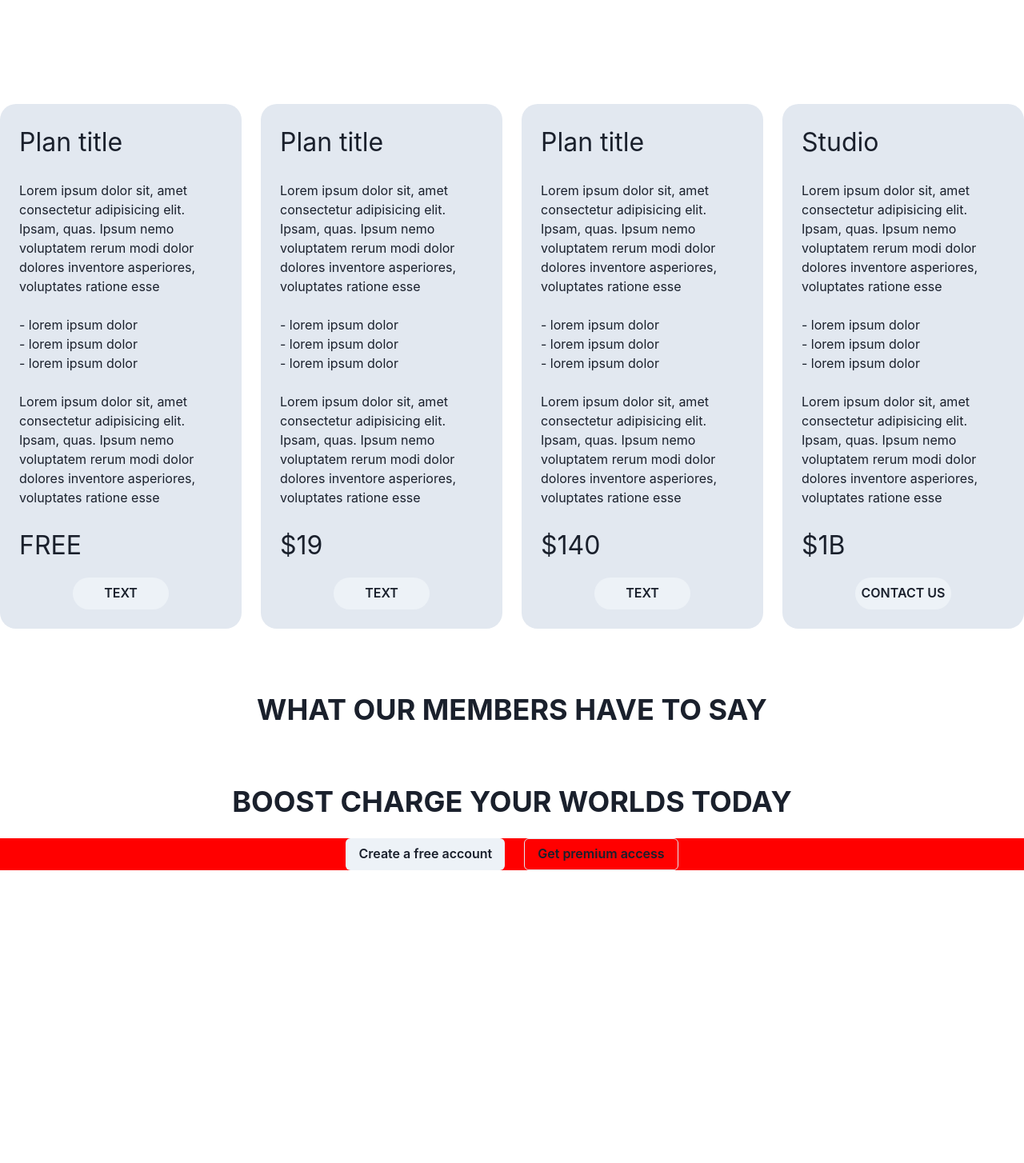
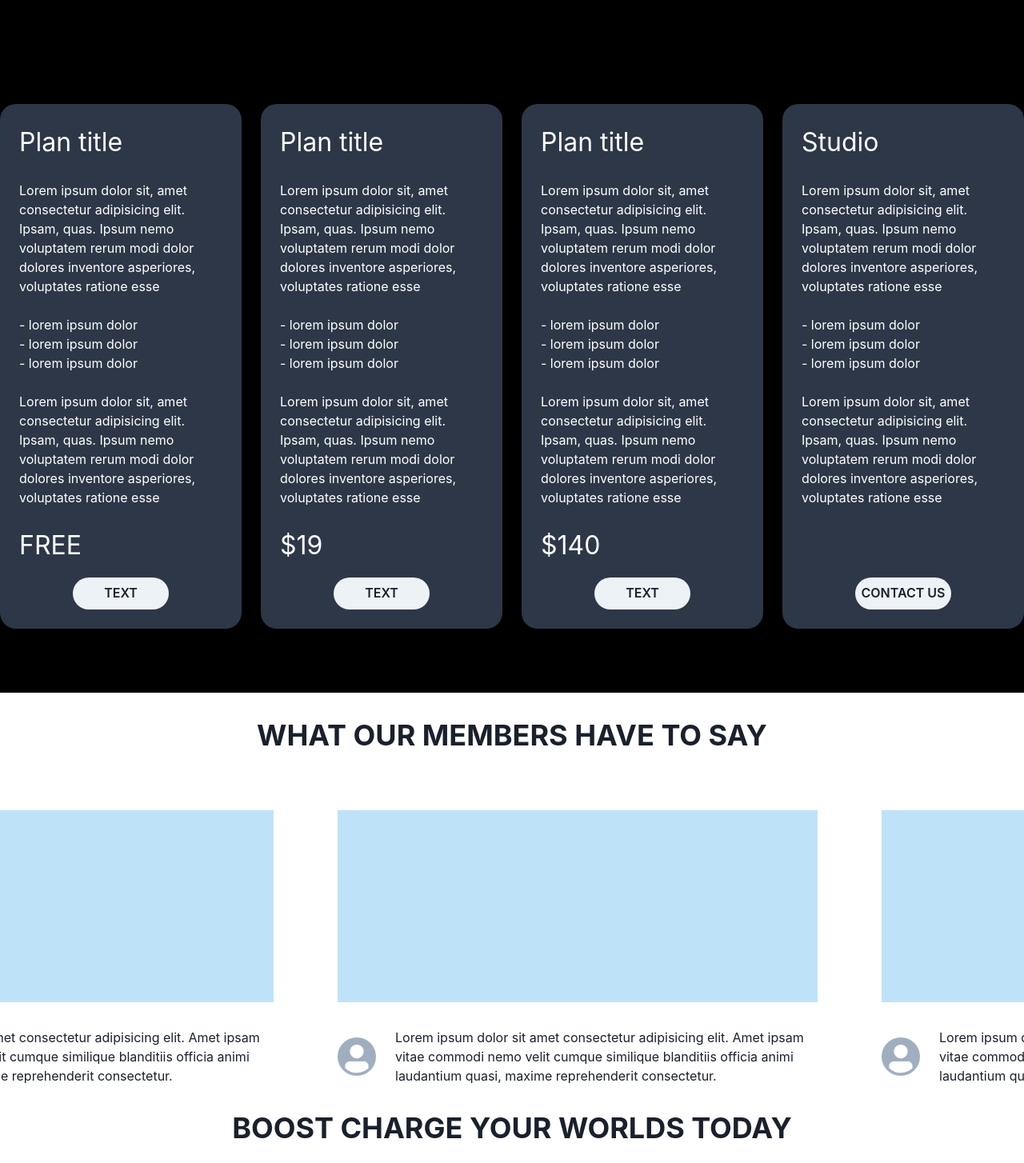
Before and after one commit to jasonLapina/Polypix-v2, a Next.js app: page /plans in a window 1280 px wide. Shown: the part 928-2382 px from the top of the page at 80% size. Before the commit the page ends 2056 px from the top, so only its background shows below. Built offline with nearby package versions, Linux system fonts and the light colour scheme.

Commit message:
add plans testimonial layout

```diff
--- a/components/Plans/PlanItem.js
+++ b/components/Plans/PlanItem.js
@@ -2,7 +2,7 @@ import { Box, Button, Text, VStack } from "@chakra-ui/react";
 function PlanItem({ plan }) {
   const { title, description, points, bottomText, price } = plan;
   return (
-    <Box borderRadius='20px' bgColor='gray.200' p='24px'>
+    <Box borderRadius='20px' bgColor='gray.700' p='24px'>
       <VStack align='normal' gap='24px'>
         <Text fontSize='32px'>{title}</Text>
         <Text>{description}</Text>
@@ -12,7 +12,12 @@ function PlanItem({ plan }) {
           ))}
         </Box>
         <Text>{bottomText}</Text>
-        <Text fontSize='32px'>{price}</Text>
+        {price.length !== 0 && <Text fontSize='32px'>{price}</Text>}
+        {price.length === 0 && (
+          <Text pointerEvents='none' fontSize='32px' opacity={0}>
+            lorem
+          </Text>
+        )}
       </VStack>
       <Box display='flex' justifyContent='center' justifyItems='center'>
         <Button
--- a/components/Plans/PlanList.js
+++ b/components/Plans/PlanList.js
@@ -37,10 +37,11 @@ function PlanList() {
       points: ["lorem ipsum dolor", "lorem ipsum dolor", "lorem ipsum dolor"],
       bottomText:
         "Lorem ipsum dolor sit, amet consectetur adipisicing elit. Ipsam, quas. Ipsum nemo voluptatem rerum modi dolor dolores inventore asperiores, voluptates ratione esse",
-      price: "$1B",
+      price: "",
     },
   ];
   return (
+    <Box color='white' bgColor='black'>
       <ComponentLayout py='80px'>
         <Heading fontSize='48px' textTransform='uppercase' textAlign='center'>
           Choose your plan
@@ -56,6 +57,7 @@ function PlanList() {
           ))}
         </HStack>
       </ComponentLayout>
+    </Box>
   );
 }
 
--- a/components/Plans/PlanTestimonialItem.js
+++ b/components/Plans/PlanTestimonialItem.js
@@ -1,6 +1,18 @@
-import { Box } from "@chakra-ui/react";
-function PlanTestimonialItem() {
-  return <Box></Box>;
+import { Avatar, Box, HStack, Text } from "@chakra-ui/react";
+function PlanTestimonialItem({ testi }) {
+  return (
+    <Box w='600px' mx='40px'>
+      <Box w='100%' h='240px' bgColor='blue.100' />
+      <HStack my='32px' gap='24px'>
+        <Avatar />
+        <Text>
+          Lorem ipsum dolor sit amet consectetur adipisicing elit. Amet ipsam
+          vitae commodi nemo velit cumque similique blanditiis officia animi
+          laudantium quasi, maxime reprehenderit consectetur.
+        </Text>
+      </HStack>
+    </Box>
+  );
 }
 
 export default PlanTestimonialItem;
--- a/components/Plans/PlanTestimonials.js
+++ b/components/Plans/PlanTestimonials.js
@@ -1,13 +1,21 @@
 import { Box, Heading } from "@chakra-ui/react";
 import PlanTestimonialItem from "./PlanTestimonialItem";
+import Marquee from "react-fast-marquee";
 
 function PlanTestimonials() {
+  const dummyTesti = Array.from({
+    length: 6,
+  });
   return (
-    <Box>
+    <Box mt='32px'>
       <Heading mb='72px' textTransform='uppercase' textAlign='center'>
         What our members have to say
       </Heading>
-      <PlanTestimonialItem />
+      <Box as={Marquee}>
+        {dummyTesti.map((_, i) => (
+          <PlanTestimonialItem />
+        ))}
+      </Box>
     </Box>
   );
 }
--- a/pages/plans.js
+++ b/pages/plans.js
@@ -6,7 +6,7 @@ import { Box, Button, HStack, Heading } from "@chakra-ui/react";
 
 function plans() {
   return (
-    <>
+    <Box>
       <PlansHero />
       <PlanList />
       <PlanTestimonials />
@@ -21,7 +21,7 @@ function plans() {
           </HStack>
         </Box>
       </ComponentLayout>
-    </>
+    </Box>
   );
 }
 
```
Lines whose indentation alone changed are shown as unchanged.
